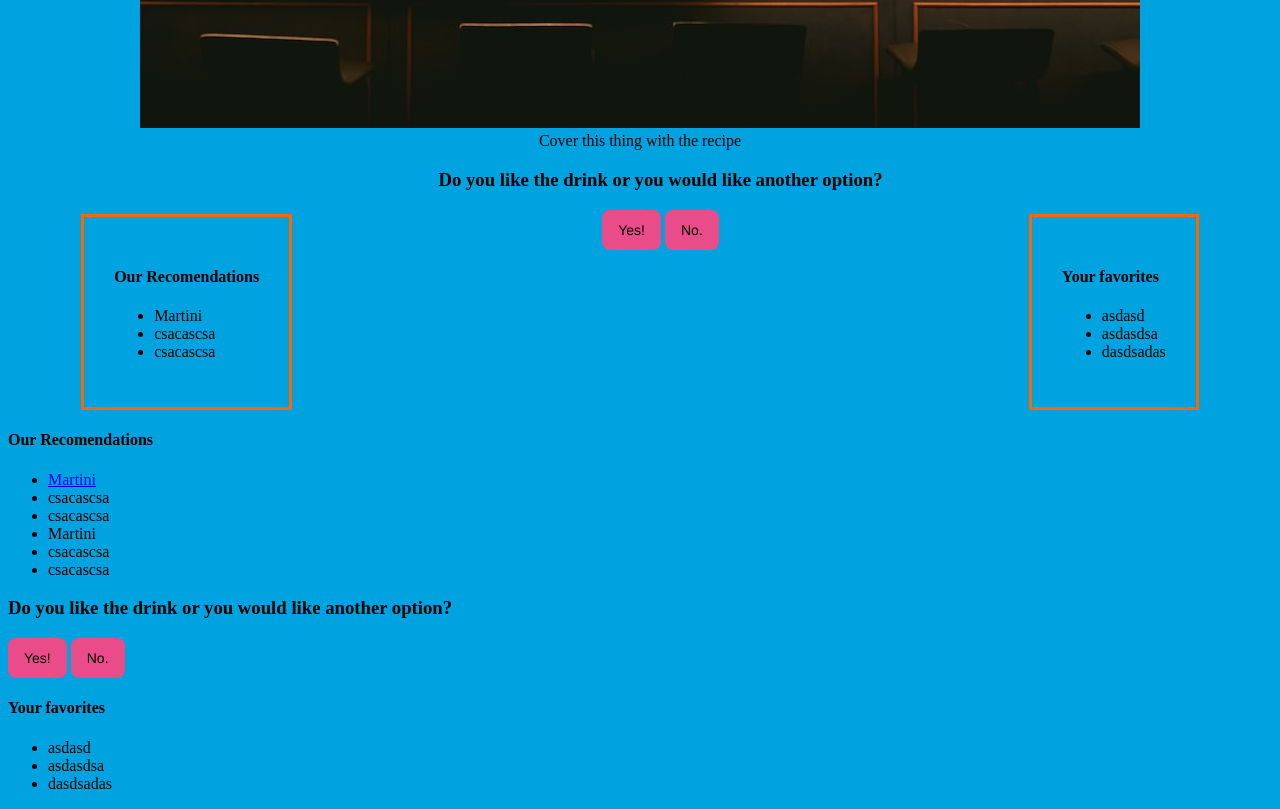
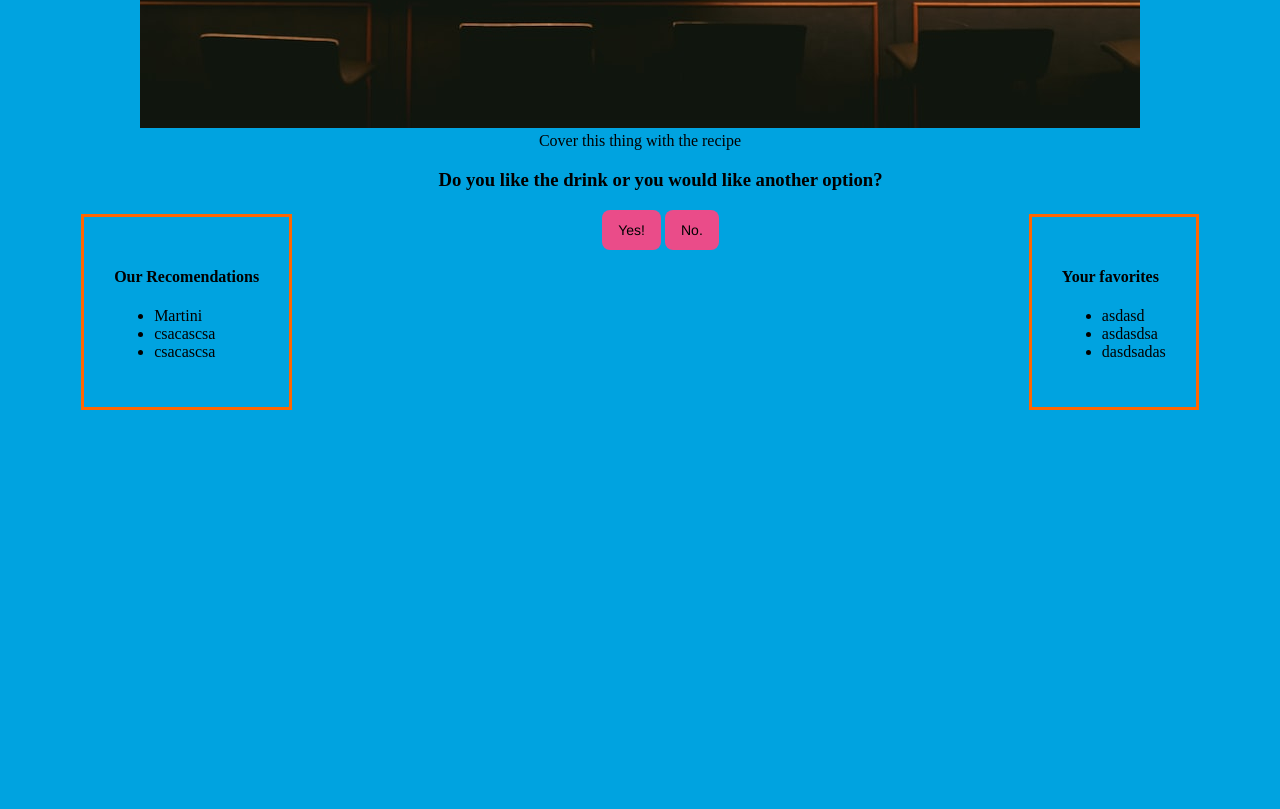
Before and after one commit to marksantander/Cocktail_Beer, a plain HTML site: page index.html in a window 1280 px wide. Shown: the part 699-1508 px from the top of the page. After the commit the page ends 1117 px from the top, so only its background shows below. Drawn offline with Linux system fonts and the light colour scheme; no server answers.

Commit message:
removed duplicate lines in html

```diff
--- a/index.html
+++ b/index.html
@@ -48,33 +48,6 @@
             </ul>
         </aside>
     </div>
-
-    <aside class="ourRecomendations">
-        <h4>Our Recomendations</h4>
-        <ul>
-            <li> <a href="https://www.martini.com/">Martini</a></li>
-            <li a target="_blank" hrek="" >csacascsa</li>
-            <li a target="_blank" hrek="" >csacascsa</li>
-            <li><a href="https://www.martini.com/"></a>Martini</li>
-            <li a target="_blank" hrek="">csacascsa</li>
-            <li a target="_blank" hrek="">csacascsa</li>
-        </ul>
-    </aside>
-    <div class="lastQuestion">
-        <h3>Do you like the drink or you would like another option?</h3>
-        <button class="addFavorites">Yes!</button>
-        <button class="generateNewRecipe">No.</button>
-    </div>
-    <aside class="usersFavorites">
-        <h4>Your favorites</h4>
-        <ul>
-            <li class="favorites">asdasd</li>
-            <li class="favorites">asdasdsa</li>
-            <li class="favorites">dasdsadas</li>
-        </ul>
-    </aside>
-
-
     <script src="./assets/script.js"></script>
 </body>
 
```
